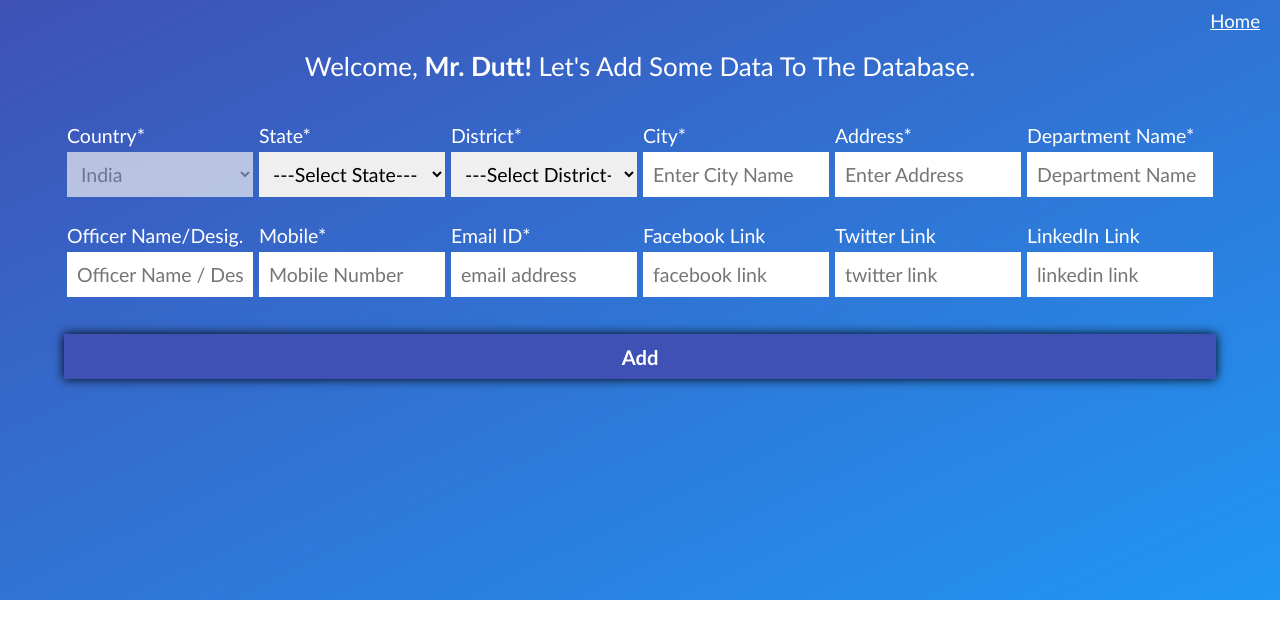
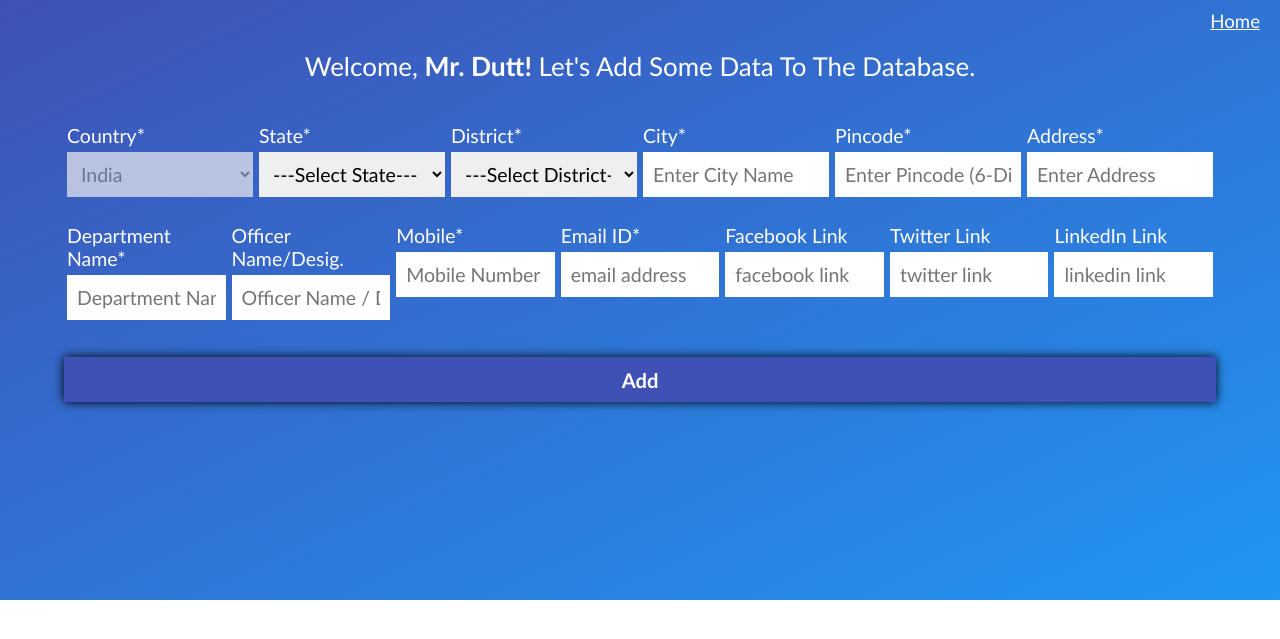
Before and after one commit to souravdutt/complaints, a PHP site: page /admin.php in a window 1280 px wide. Shown: the top 639 px of the page. Run offline with PHP 8.4, Linux system fonts and the light colour scheme.

Commit message:
Add files via upload

```diff
--- a/admin.php
+++ b/admin.php
@@ -32,7 +32,7 @@
                                 <span>Country*</span>
                                 <select name="countries" id="countries" disabled>
                                     <option value="0">---Select Country---</option>
-                                    <option value="1" selected>India</option>
+                                    <option value="91" selected>India</option>
                                     <option value="2">USA</option>
                                     <option value="3">Russia</option>
                                     <option value="4">England</option>
@@ -42,7 +42,7 @@
                                 if(isset($_POST['submit_btn'])){
 
                                     #Till data available for India only
-                                    $_POST['countries'] = '1';
+                                    $_POST['countries'] = '91';
                                     if(!isset($_POST['countries']) || $_POST['countries'] == '0'){
                                         $error.=$error_sr.". Please select <b>Country</b>.<br>";
                                         $error_sr++;
@@ -111,6 +111,23 @@
                                 }
                             ?>
                             <div class="cell">
+                                <span>Pincode*</span>
+                                <input type="text" placeholder="Enter Pincode (6-digit)" name="pincode" minlength="6" maxlength="6"
+                                    <?php
+                                        if(isset($_POST['pincode']))
+                                            echo "value=\"".$_POST['pincode']."\"";
+                                    ?>
+                                />
+                            </div>
+                            <?php
+                                if(isset($_POST['submit_btn'])){
+                                    if($_POST['pincode'] == ''){
+                                        $error.=$error_sr.". Please enter valid <b>City Pincode</b>.<br>";
+                                        $error_sr++;
+                                    }
+                                }
+                            ?>
+                            <div class="cell">
                                 <span>Address*</span>
                                 <input type="text" placeholder="Enter Address" name="address" minlength="8"
                                     <?php
@@ -127,6 +144,9 @@
                                     }
                                 }
                             ?>
+                        </div>
+                        <br>
+                        <div class="row">
                             <div class="cell">
                                 <span>Department Name*</span>
                                 <input type="text" placeholder="Department Name" name="department" minlength="3"
@@ -144,9 +164,6 @@
                                     }
                                 }
                             ?>
-                        </div>
-                        <br>
-                        <div class="row">
                             <div class="cell">
                                 <span>Officer Name/Desig.</span>
                                 <input type="text" placeholder="Officer Name / Designation" name="officer" minlength="3"
@@ -232,17 +249,55 @@
                         return false;
                     }
                     else{
-                        $country = $_POST['counties'];
+                        $country = $_POST['countries'];
                         $state = $_POST['states'];
-                        $country = $_POST['districts'];
+                        $district = $_POST['districts'];
                         $city = $_POST['city'];
+                        $pincode = $_POST['pincode'];
                         $address = $_POST['address'];
                         $department = $_POST['department'];
                         $officer = $_POST['officer'];
                         $mobile = $_POST['mobile'];
                         $email = $_POST['email'];
-                        $email = $_POST['link1'];
+                        $link1 = $_POST['link1'];
+                        $link2 = $_POST['link2'];
+                        $link3 = $_POST['link3'];
 
+                        $sel_country_tab_q = "SELECT country_name FROM country_list WHERE country_code = $country LIMIT 1";
+                        $sel_country_tab = mysqli_query($db_conn, $sel_country_tab_q);
+                        $get_country = mysqli_fetch_array($sel_country_tab);
+                        $country_name = $get_country['country_name'];
+
+                        $sel_state_tab_q = "SELECT state_name FROM state_list WHERE country_code = $country AND state_code = $state LIMIT 1";
+                        $sel_state_tab = mysqli_query($db_conn, $sel_state_tab_q);
+                        $get_state = mysqli_fetch_array($sel_state_tab);
+                        $state_name = $get_state['state_name'];
+
+                        $sel_district_tab_q = "SELECT district_name FROM district_list WHERE country_code = $country AND state_code = $state AND district_code = $district LIMIT 1";
+                        $sel_district_tab = mysqli_query($db_conn, $sel_district_tab_q);
+                        $get_district = mysqli_fetch_array($sel_district_tab);
+                        $district_name = $get_district['district_name'];
+
+                        $insert_q = "INSERT INTO `complaint_list`
+                        (`id`, `country_code`, `country`, `state_code`, `state`, `distt_code`, `distt`, `city_code`, `city`, `department_code`, `department`, `department_add`, `officer`, `mobile`, `email`, `website`, `social_1`, `social_2`, `social_3`) VALUES ('','$country','$country_name','$state','$state_name','$district','$district_name','$pincode','$city','','$department','$address','$officer','$mobile','$email','','$link1','$link2','$link3')";
+
+                        $insert = mysqli_query($db_conn, $insert_q);
+
+                        echo "<div class='success' style='width:100%;'><b>Congrats!</b> Data has been saved successfuly.</div>";
+
+                        $_POST['countries'] = '';
+                        $_POST['states'] = '';
+                        $_POST['districts'] = '';
+                        $_POST['city'] = '';
+                        $_POST['pincode'] = '';
+                        $_POST['address'] = '';
+                        $_POST['department'] = '';
+                        $_POST['officer'] = '';
+                        $_POST['mobile'] = '';
+                        $_POST['email'] = '';
+                        $_POST['link1'] = '';
+                        $_POST['link2'] = '';
+                        $_POST['link3'] = '';
                     }
                 }
             ?>
```
